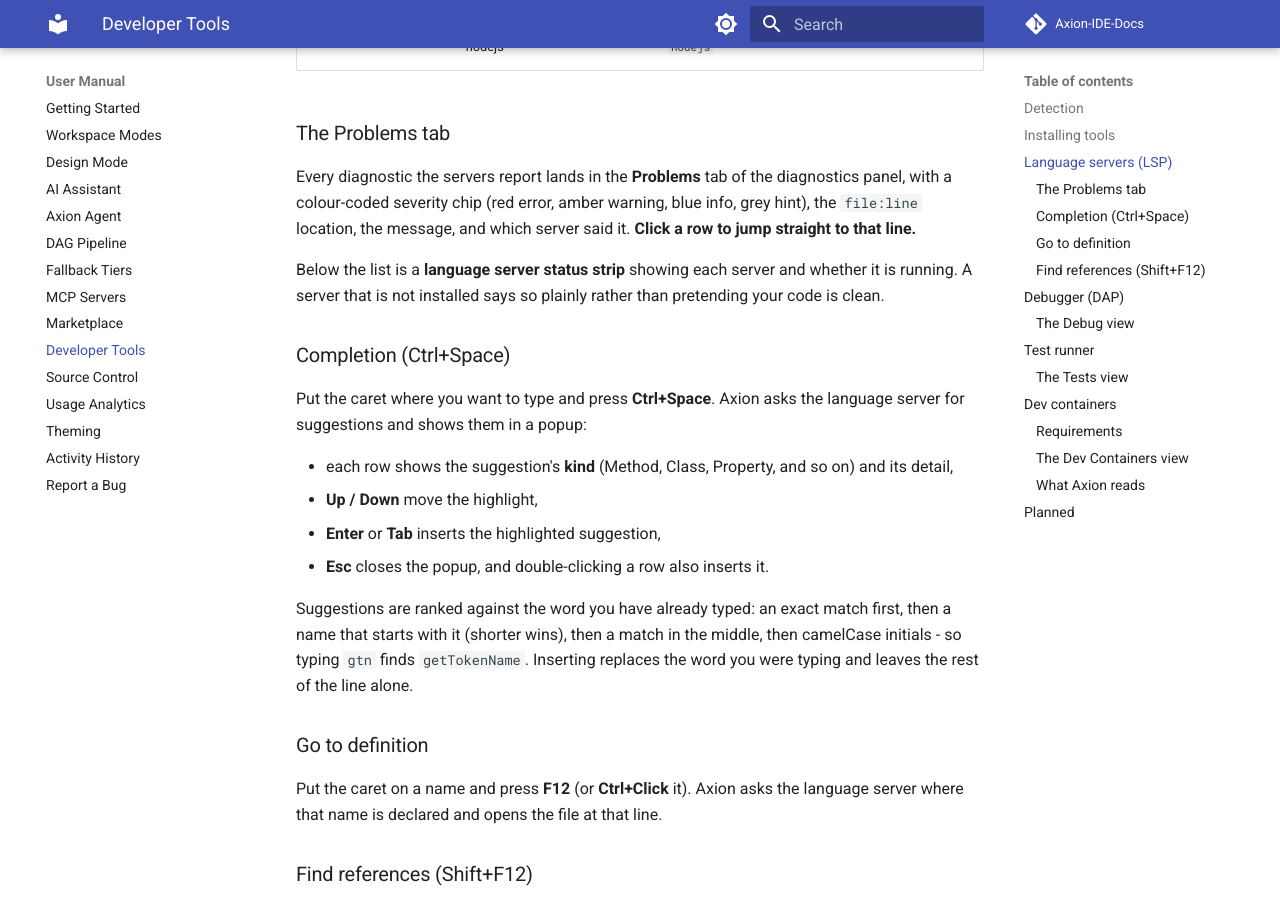
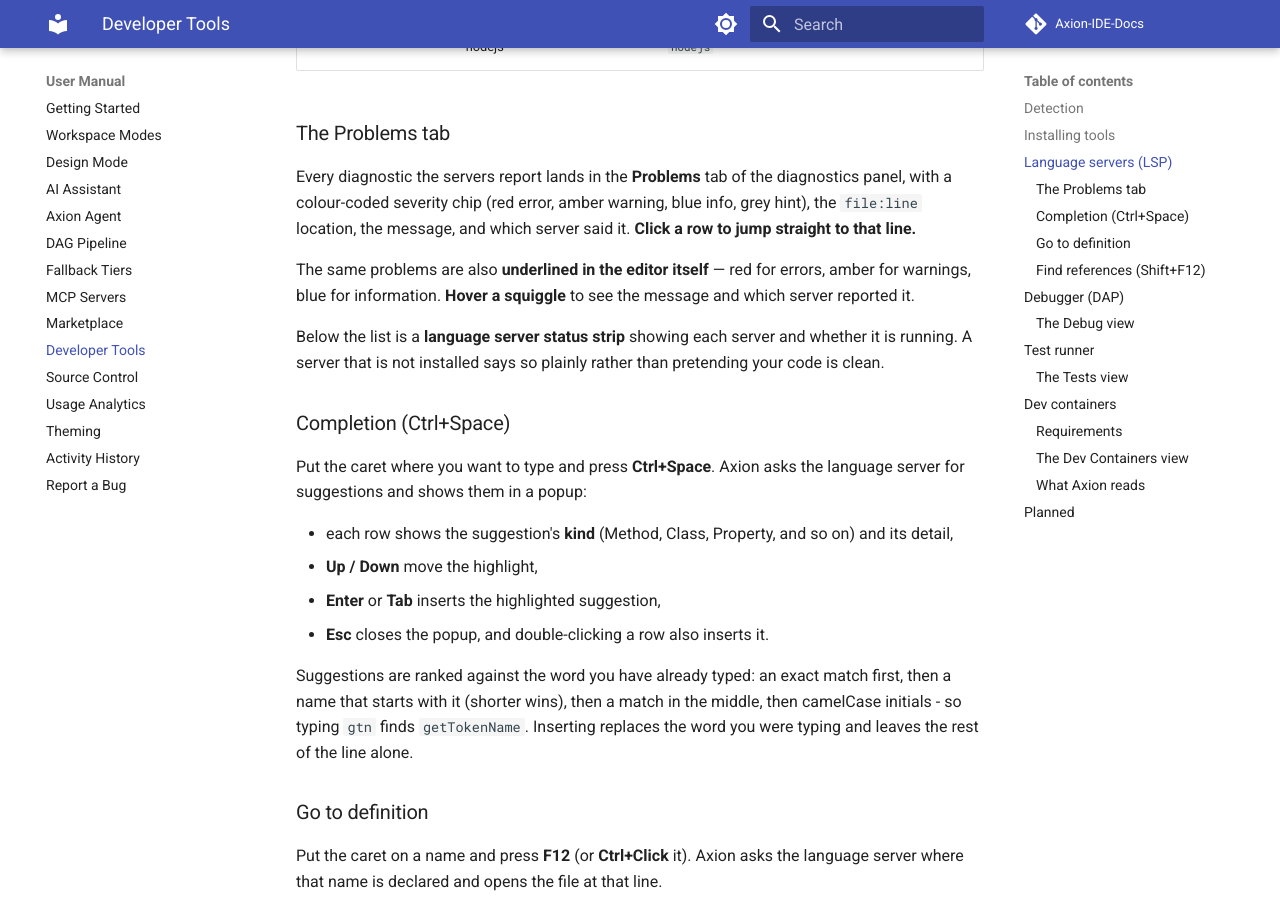
Before and after one commit to blivodev/Axion-IDE-Docs, an MkDocs documentation site: the page built from docs/manual/developer-tools.md, in a window 1280 px wide and 900 px high, scrolled down 1511 px. Built offline with MkDocs 1.6.1 and Material for MkDocs 9.7.7, drawn with Linux system fonts in a browser that asks for light colours; comment, search, counter and statistics services are not loaded.

Commit message:
docs: diagnostic squiggles - problems are underlined in the editor and hover shows the message
developer-tools.md: the Problems tab section now notes that the same diagnostics are underlined in the editor (red error, amber warning, blue information) and that hovering a squiggle shows the message and the reporting server.

```diff
--- a/docs/manual/developer-tools.md
+++ b/docs/manual/developer-tools.md
@@ -50,6 +50,10 @@ Every diagnostic the servers report lands in the **Problems** tab of the diagnos
 panel, with a colour-coded severity chip (red error, amber warning, blue info, grey
 hint), the `file:line` location, the message, and which server said it. **Click a row
 to jump straight to that line.**
+
+The same problems are also **underlined in the editor itself** — red for errors, amber
+for warnings, blue for information. **Hover a squiggle** to see the message and which
+server reported it.
 
 Below the list is a **language server status strip** showing each server and whether it
 is running. A server that is not installed says so plainly rather than pretending your
```
